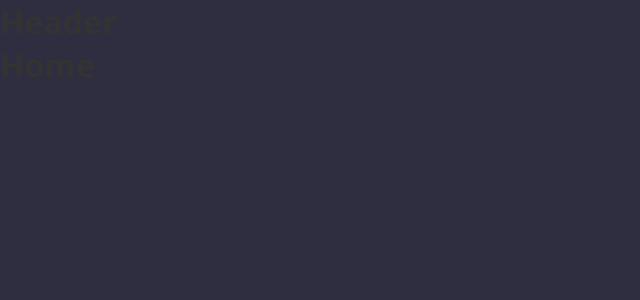
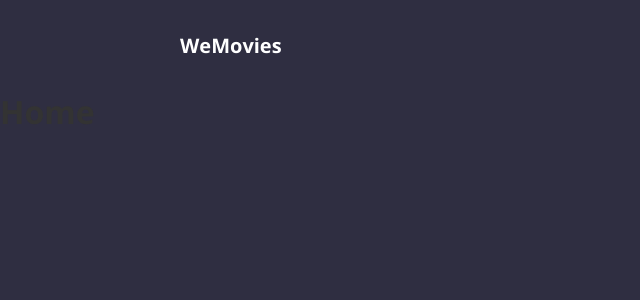
Before and after one commit to felipecfb/wefit-test, a React (Vite) app: page / in a window 1280 px wide. Shown: the top 300 px of the page, without its empty margins (0-640 px from the left). Built offline with nearby package versions, Linux system fonts and the light colour scheme.

Commit message:
feat: create header component and integrate it into layout

```diff
--- /dev/null
+++ b/src/components/Header/index.tsx
@@ -0,0 +1,9 @@
+import { Container, Logo } from './styles'
+
+export function Header() {
+  return (
+    <Container>
+      <Logo>WeMovies</Logo>
+    </Container>
+  )
+}
--- /dev/null
+++ b/src/components/Header/styles.ts
@@ -0,0 +1,12 @@
+import styled from 'styled-components'
+
+export const Container = styled.header`
+  padding: 31.5px 180px;
+`
+
+export const Logo = styled.span`
+  color: ${({ theme }) => theme.colors.white};
+  font-size: 20px;
+  font-weight: 700;
+  line-height: 27.24px;
+`
--- a/src/pages/layout/index.tsx
+++ b/src/pages/layout/index.tsx
@@ -1,9 +1,11 @@
 import { Outlet } from 'react-router-dom'
+
+import { Header } from '../../components/Header'
 
 export function Layout() {
   return (
     <div>
-      <h1>Header</h1>
+      <Header />
 
       <div>
         <Outlet />
```
